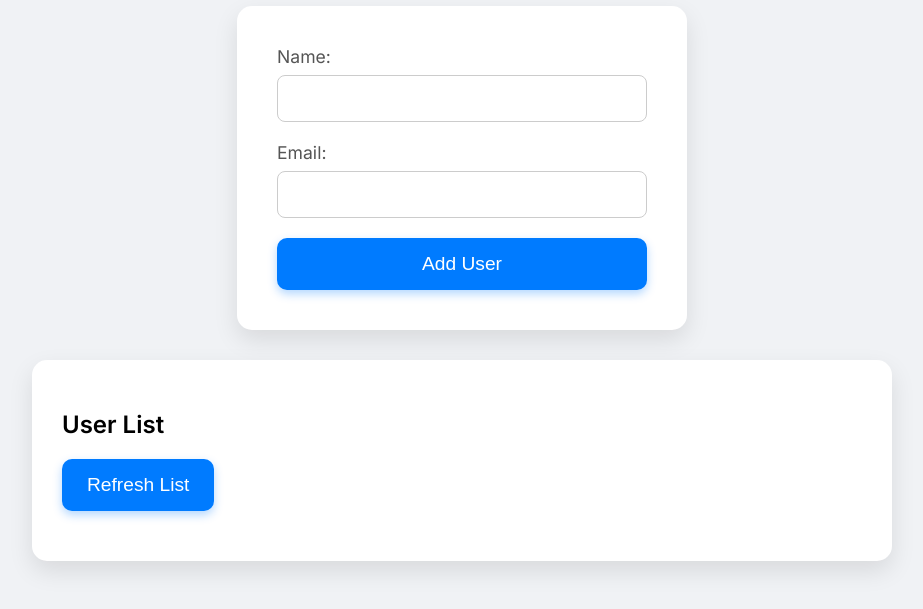
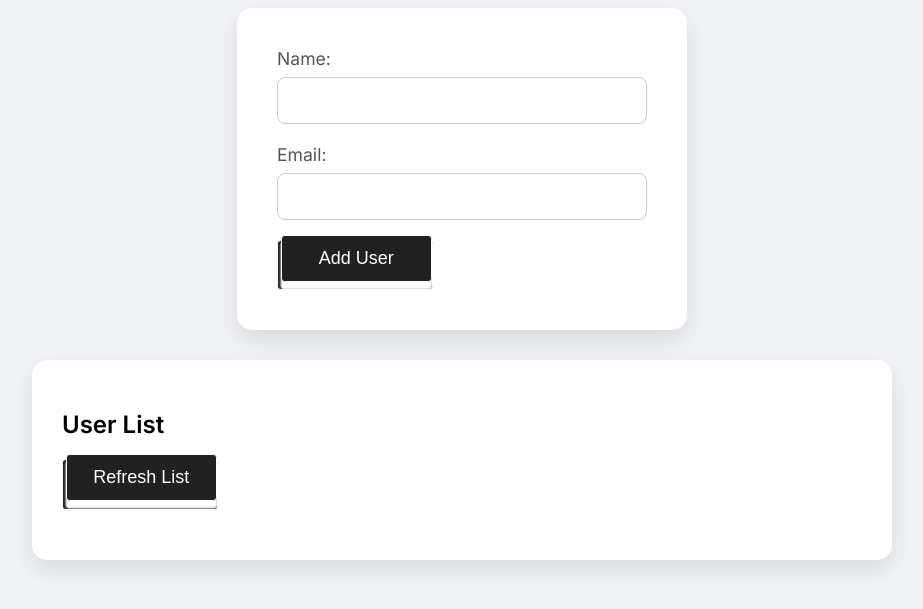
Before and after one commit to ssbg04/nosql-demo, a plain HTML site: page index.html in a window 1280 px wide. Shown: the part 169-778 px from the top of the page, without its empty margins (178-1101 px from the left). Drawn offline with Linux system fonts and the light colour scheme; no server answers.

Commit message:
Update index.html

```diff
--- a/index.html
+++ b/index.html
@@ -63,7 +63,7 @@
             box-shadow: 0 0 0 3px rgba(0, 123, 255, 0.25);
         }
 
-        button {
+/*         button {
             background-color: #007bff;
             color: white;
             padding: 15px 25px;
@@ -83,6 +83,43 @@
         button:active {
             transform: translateY(0);
             box-shadow: 0 2px 5px rgba(0, 123, 255, 0.3);
+        } */
+
+        button {
+          padding: 0.1em 0.25em;
+          width: 13em;
+          height: 4.2em;
+          background-color: #212121;
+          border: 0.08em solid #fff;
+          border-radius: 0.3em;
+          font-size: 12px;
+          cursor: pointer;
+        }
+
+        button span {
+          position: relative;
+          display: flex;
+          justify-content: center;
+          align-items: center;
+          bottom: 0.4em;
+          width: 8.25em;
+          height: 2.5em;
+          background-color: #212121;
+          border-radius: 0.2em;
+          font-size: 1.5em;
+          color: #fff;
+          border: 0.08em solid #fff;
+          box-shadow: 0 0.4em 0.1em 0.019em #fff;
+        }
+
+        button span:hover {
+          transition: all 0.5s;
+          transform: translate(0, 0.4em);
+          box-shadow: 0 0 0 0 #fff;
+        }
+
+        button span:not(hover) {
+          transition: all 1s;
         }
 
         .modal-overlay {
@@ -198,13 +235,13 @@
         <label for="name">Name: <input type="text" name="name" id="name" required> </label>
         <label for="email">Email: <input type="email" name="email" id="email" required> </label>
         <input type="hidden" id="userId">
-        <button type="submit" id="submitButton">Add User</button>
+        <button type="submit" id="submitButton"><span>Add User</span></button>
         <button type="button" id="cancelEdit" style="display: none; background-color: #6c757d;">Cancel Edit</button>
     </form>
 
     <div class="crud-section">
         <h2>User List</h2>
-        <button id="refreshUsers">Refresh List</button>
+        <button id="refreshUsers"><span>Refresh List</span></button>
         <div class="user-list" id="userList"></div>
     </div>
 
```
